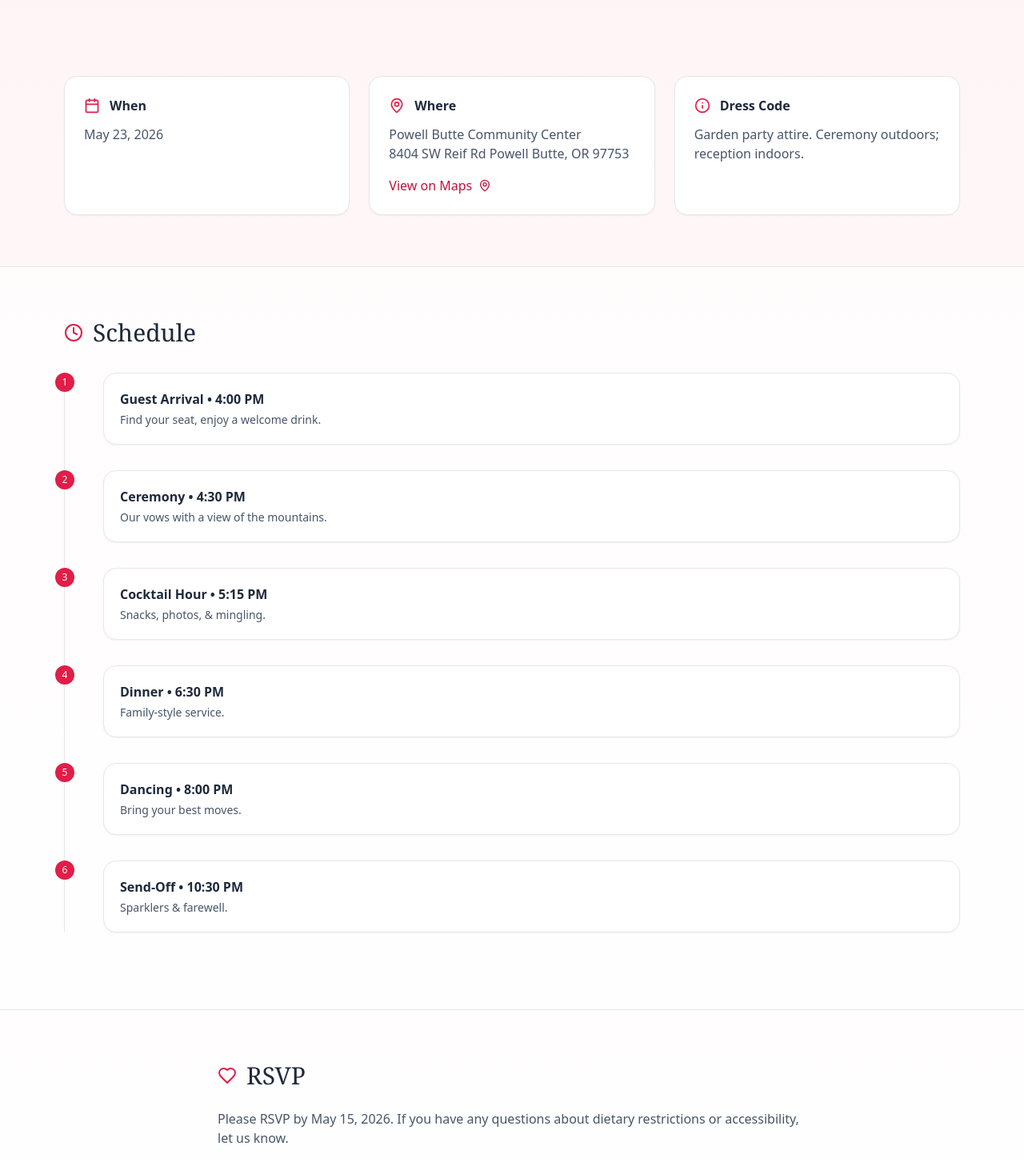
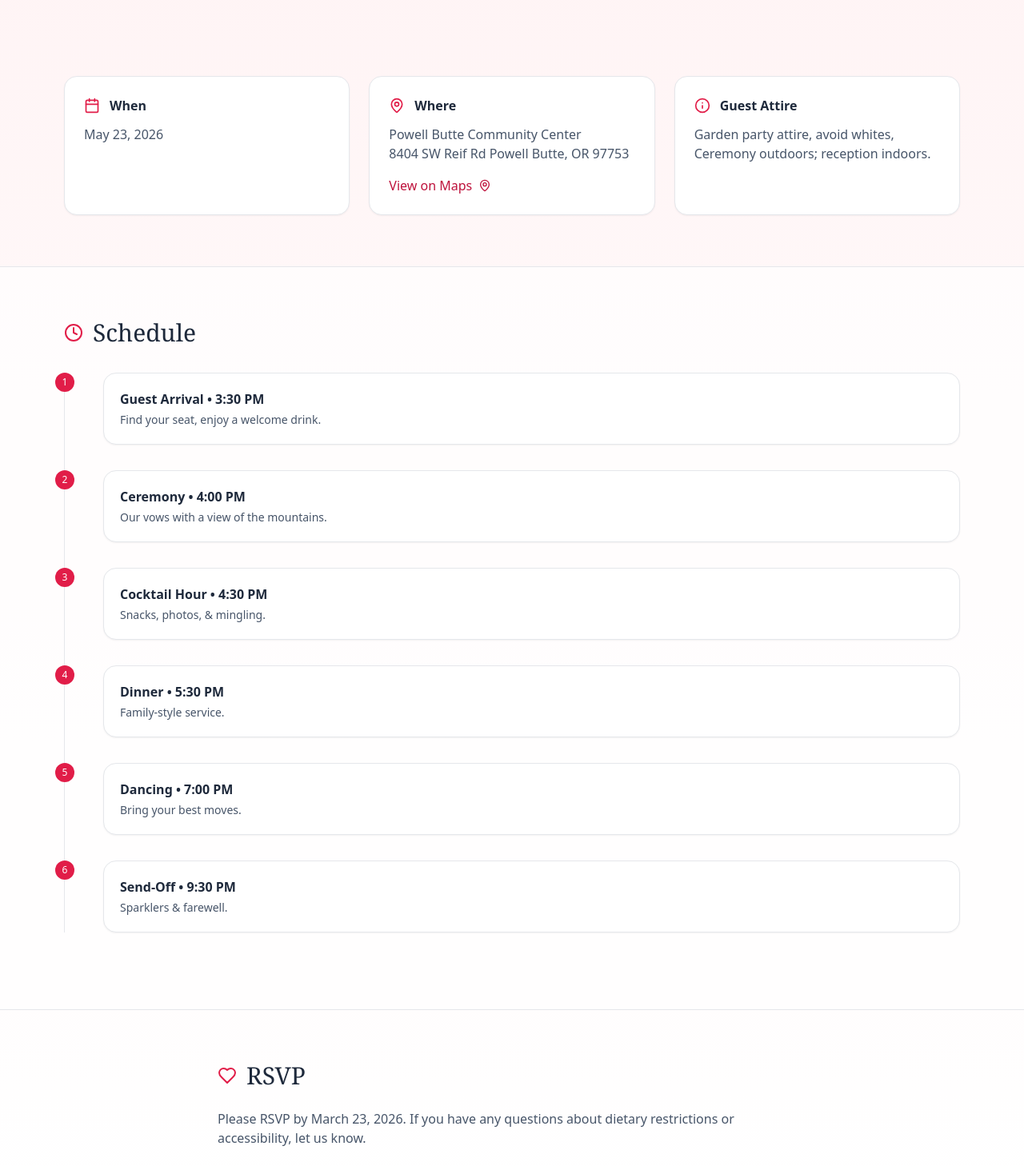
Before and after one commit to akton116/Wedding, a React (Vite) app in the folder wedding-site-vite-react/: page / in a window 1280 px wide. Shown: the part 520-1978 px from the top of the page at 80% size. Built offline with nearby package versions, Linux system fonts and the light colour scheme; grey boxes are pictures that could not be loaded.

Commit message:
Update wedding schedule and RSVP details

```diff
--- a/wedding-site-vite-react/src/App.jsx
+++ b/wedding-site-vite-react/src/App.jsx
@@ -29,12 +29,12 @@ const REGISTRIES = [
   { name: "Venmo", url: "https://venmo.com/Bryce-Harris-27", note: "Honeymoon fund" },
 ];
 const SCHEDULE = [
-  { time: "4:00 PM", title: "Guest Arrival", desc: "Find your seat, enjoy a welcome drink." },
-  { time: "4:30 PM", title: "Ceremony", desc: "Our vows with a view of the mountains." },
-  { time: "5:15 PM", title: "Cocktail Hour", desc: "Snacks, photos, & mingling." },
-  { time: "6:30 PM", title: "Dinner", desc: "Family-style service." },
-  { time: "8:00 PM", title: "Dancing", desc: "Bring your best moves." },
-  { time: "10:30 PM", title: "Send-Off", desc: "Sparklers & farewell." },
+  { time: "3:30 PM", title: "Guest Arrival", desc: "Find your seat, enjoy a welcome drink." },
+  { time: "4:00 PM", title: "Ceremony", desc: "Our vows with a view of the mountains." },
+  { time: "4:30 PM", title: "Cocktail Hour", desc: "Snacks, photos, & mingling." },
+  { time: "5:30 PM", title: "Dinner", desc: "Family-style service." },
+  { time: "7:00 PM", title: "Dancing", desc: "Bring your best moves." },
+  { time: "9:30 PM", title: "Send-Off", desc: "Sparklers & farewell." },
 ];
 const FAQS = [
   { q: "What should I wear?", a: "Garden party attire—pastels, florals, comfortable shoes for grass." },
@@ -153,9 +153,9 @@ export default function WeddingSite() {
           <div className="rounded-2xl border bg-white p-6 shadow-sm">
             <div className="flex items-center gap-3">
               <Info className="h-5 w-5 text-rose-600" />
-              <h3 className="font-semibold">Dress Code</h3>
+              <h3 className="font-semibold">Guest Attire</h3>
             </div>
-            <p className="mt-3 text-slate-600">Garden party attire. Ceremony outdoors; reception indoors.</p>
+            <p className="mt-3 text-slate-600">Garden party attire, avoid whites, Ceremony outdoors; reception indoors.</p>
           </div>
         </div>
       </section>
@@ -183,7 +183,7 @@ export default function WeddingSite() {
     <Heart className="h-6 w-6 text-rose-600" /> RSVP
   </h2>
   <p className="text-slate-600 mb-6">
-    Please RSVP by May 15, 2026. If you have any questions about dietary restrictions or accessibility, let us know.
+    Please RSVP by March 23, 2026. If you have any questions about dietary restrictions or accessibility, let us know.
   </p>
 
   <form
```
